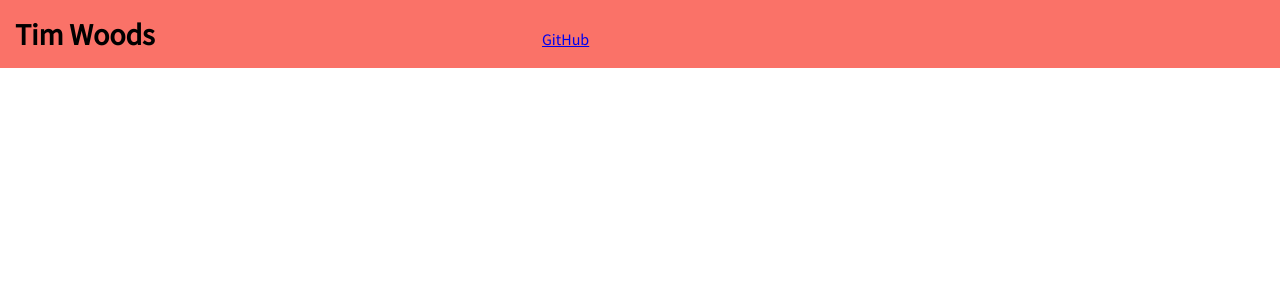
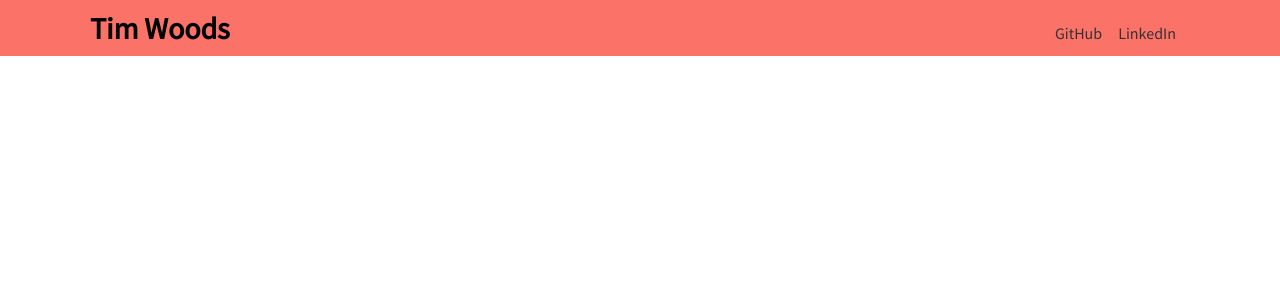
Before and after one commit to CX4Life/personal_site, a React (Create React App) app in the folder front-end/: page / in a window 1280 px wide. Shown: the top 300 px of the page. Built offline with nearby package versions, Linux system fonts and the light colour scheme.

Commit message:
Finishes first pass of styled header

```diff
--- a/front-end/src/components/Header.js
+++ b/front-end/src/components/Header.js
@@ -13,7 +13,8 @@ const StyledHeader = styled.div`
 
 const StyledTitle = styled.div`
     font-weight: 600;
-    margin: 0.5em;
+    margin: 0.3em;
+    margin-left: 3em;
     font-size: 30px;
     width: 40%;
     min-width: 180px;
@@ -22,20 +23,29 @@ const StyledTitle = styled.div`
 const StyledLinks = styled.div`
     font-size: 16px;
     display: flex;
-    flex-direction: row-reverse;
+    width: 60%;
+    margin-right: 6em;
+    justify-content: flex-end;
 `;
 
 const Link = styled.a`
-    /* ... */
+    text-decoration: none;
+    color: #333;
+    padding: 0.5em;
 `;
 
 export default class Header extends Component {
     state = {
         title: 'Tim Woods',
-        tabs: [{
-            name: 'GitHub',
-            link: 'https://www.github.com/cx4life'
-        },
+        tabs: [
+            {
+                name: 'GitHub',
+                link: 'https://www.github.com/cx4life'
+            },
+            {
+                name: 'LinkedIn',
+                link: 'https://www.linkedin.com/in/tim--woods'
+            }
         ],
     };
 
```
